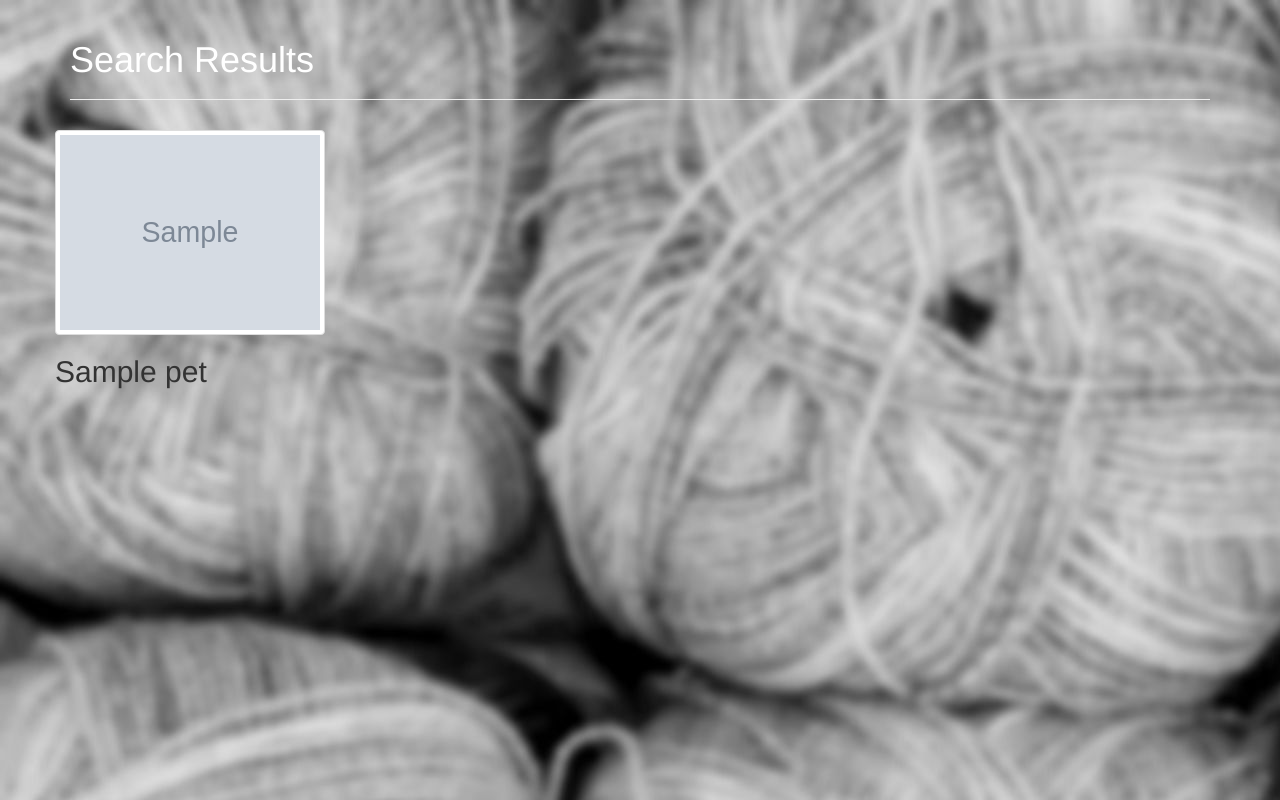
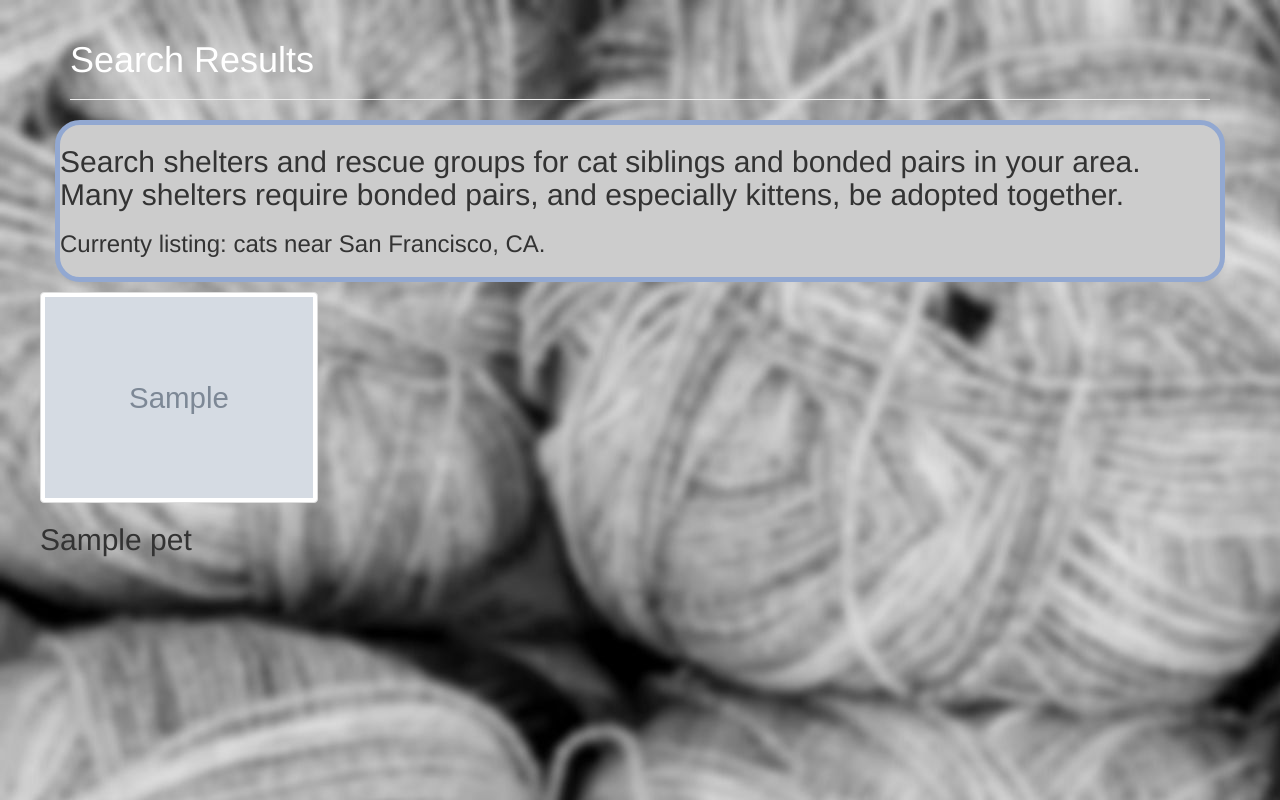
Before and after one commit to mcbishop/twopetminimum, a Flask app: page /search in a window 1280 px wide. Run offline with Flask 2, Linux system fonts and the light colour scheme; tables that the repository leaves empty hold one stand-in row (values such as "Sample post"); grey boxes marked "Sample" are stand-in pictures; some libraries are stand-ins or nearby versions.

Commit message:
Added explanatory text.

```diff
--- a/templates/search.html
+++ b/templates/search.html
@@ -12,10 +12,17 @@
     <div class="col-xs-12">
         <div class="page-header">
         <h1>Search Results</h1>
-             </div>
-        </div>
-        </div>
-
+        </div> <!--page-header -->
+        </div> <!--col -->
+    <div class="row">
+        <div class="col-xs-12">
+        <div class="text-container">
+       <h2>Search shelters and rescue groups for cat siblings and bonded pairs in your area.
+        Many shelters require bonded pairs, and especially kittens, be adopted together. </h2>
+        <h3> Currenty listing: cats near San Francisco, CA.<h3>
+        </div> <!-- text-container -->
+    </div> <!-- col -->
+    </div> <!-- row -->
             <div class="text">
             <div class="row">
      <p> {% for pet in pet_results: %}
```
